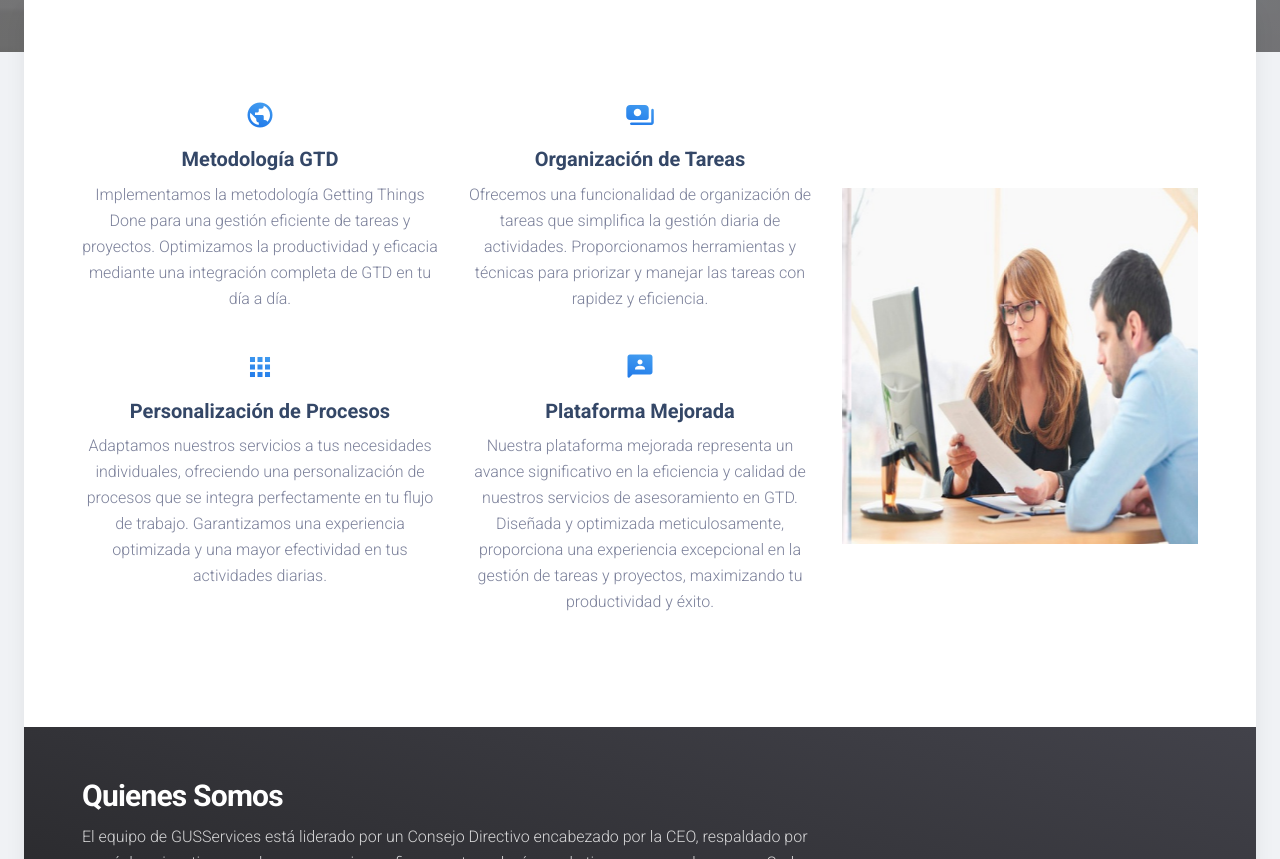
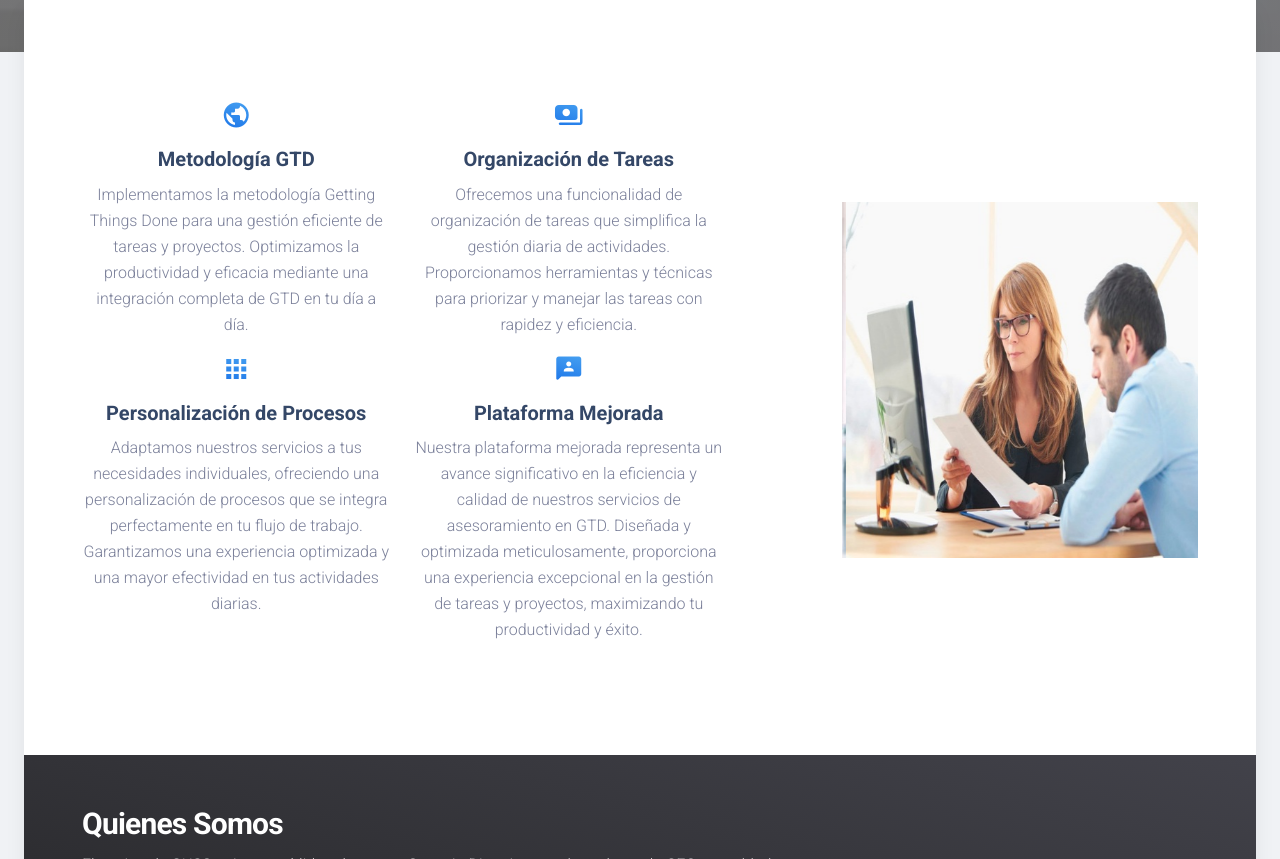
Before and after one commit to GUSServices/GUSService.github.io, a website: page index.html in a window 1280 px wide. Shown: the part 548-1407 px from the top of the page. Drawn offline with Linux system fonts and the light colour scheme; some packages are replaced by stand-ins of ours.

Commit message:
GUSS beta 1.3, textos alineados un poco más a la izquierda

```diff
--- a/index.html
+++ b/index.html
@@ -123,34 +123,32 @@
     <!-- Section with four info areas left & one card right with image and waves -->
     <section class="py-7 text-center" id="nuestro_producto">
       <div class="container">
-        <div class="row justify-content-center"> <!-- Añadido 'justify-content-center' para centrar los elementos -->
-          <div class="col-lg-8"> <!-- Quitado 'text-left' para centrar el contenido -->
-            <div class="row justify-content-center contenido"> <!-- Añadido 'justify-content-center' para centrar los elementos -->
+        <div class="row justify-content-between align-items-center"> <!-- Ajuste en la distribución de los elementos -->
+          <div class="col-lg-7"> <!-- Ajuste en el ancho de la columna -->
+            <div class="row contenido"> <!-- Eliminado 'justify-content-center' para alinear a la izquierda -->
               <div class="col-md-6">
-                <div class="info" style="margin-left: auto; margin-right: auto;"> <!-- Ajuste del margen para centrar horizontalmente -->
+                <div class="info"> <!-- Quitados los ajustes de margen para centrar horizontalmente -->
                   <i class="material-icons text-3xl text-gradient text-info mb-3">public</i>
                   <h5>Metodología GTD</h5>
                   <p>Implementamos la metodología Getting Things Done para una gestión eficiente de tareas y proyectos. Optimizamos la productividad y eficacia mediante una integración completa de GTD en tu día a día.</p>
                 </div>
               </div>
               <div class="col-md-6">
-                <div class="info" style="margin-left: auto; margin-right: auto;"> <!-- Ajuste del margen para centrar horizontalmente -->
+                <div class="info"> <!-- Quitados los ajustes de margen para centrar horizontalmente -->
                   <i class="material-icons text-3xl text-gradient text-info mb-3">payments</i>
                   <h5>Organización de Tareas</h5>
                   <p>Ofrecemos una funcionalidad de organización de tareas que simplifica la gestión diaria de actividades. Proporcionamos herramientas y técnicas para priorizar y manejar las tareas con rapidez y eficiencia.</p>
                 </div>
               </div>
-            </div>
-            <div class="row justify-content-center mt-4 contenido"> <!-- Añadido 'justify-content-center' para centrar los elementos -->
               <div class="col-md-6">
-                <div class="info" style="margin-left: auto; margin-right: auto;"> <!-- Ajuste del margen para centrar horizontalmente -->
+                <div class="info"> <!-- Quitados los ajustes de margen para centrar horizontalmente -->
                   <i class="material-icons text-3xl text-gradient text-info mb-3">apps</i>
                   <h5>Personalización de Procesos</h5>
                   <p>Adaptamos nuestros servicios a tus necesidades individuales, ofreciendo una personalización de procesos que se integra perfectamente en tu flujo de trabajo. Garantizamos una experiencia optimizada y una mayor efectividad en tus actividades diarias.</p>
                 </div>
               </div>
               <div class="col-md-6">
-                <div class="info" style="margin-left: auto; margin-right: auto;"> <!-- Ajuste del margen para centrar horizontalmente -->
+                <div class="info"> <!-- Quitados los ajustes de margen para centrar horizontalmente -->
                   <i class="material-icons text-3xl text-gradient text-info mb-3">3p</i>
                   <h5>Plataforma Mejorada</h5>
                   <p>Nuestra plataforma mejorada representa un avance significativo en la eficiencia y calidad de nuestros servicios de asesoramiento en GTD. Diseñada y optimizada meticulosamente, proporciona una experiencia excepcional en la gestión de tareas y proyectos, maximizando tu productividad y éxito.</p>
```
